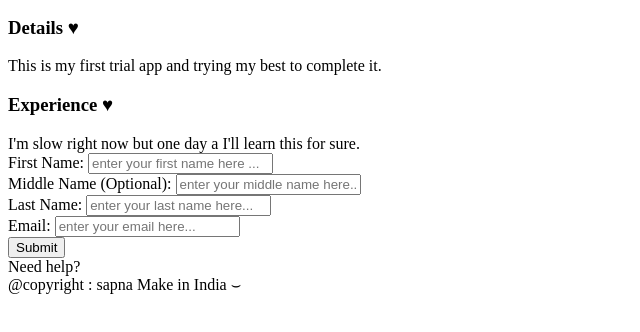
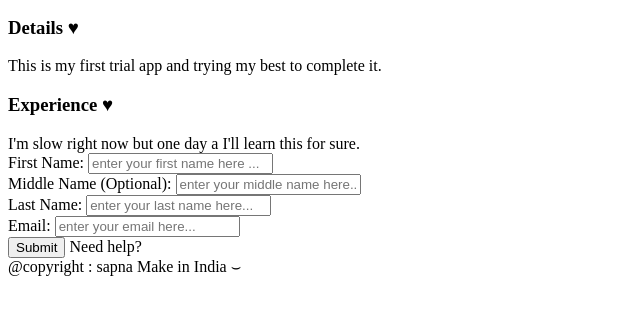
Before and after one commit to SapnaKumari27/GreyApp, a website: page index.html in a window 1280 px wide. Shown: the part 100-432 px from the top of the page, without its empty margins (0-640 px from the left). Drawn offline with Linux system fonts and the light colour scheme.

Commit message:
2 files modified

```diff
--- a/index.html
+++ b/index.html
@@ -54,7 +54,7 @@
       </div>
       <div class = "button">
         <input class="submit-btn" type="submit" value="Submit" />
-        <div class ="help"> Need help? </div>
+        <a herf ="https://www.help.com"> Need help? </a>
       </div>
     </form>
   </div>
--- a/style.css
+++ b/style.css
@@ -84,7 +84,7 @@ input[type='text'] {
 
 }
 .button{
-  text-align: right;
+  text-align: center;
 }
 .credits{
   float:right
@@ -102,6 +102,6 @@ header{
   top: 0px
 }
 .help{
-  float : left;
+  float : right;
   padding : 15px;
 }
```
